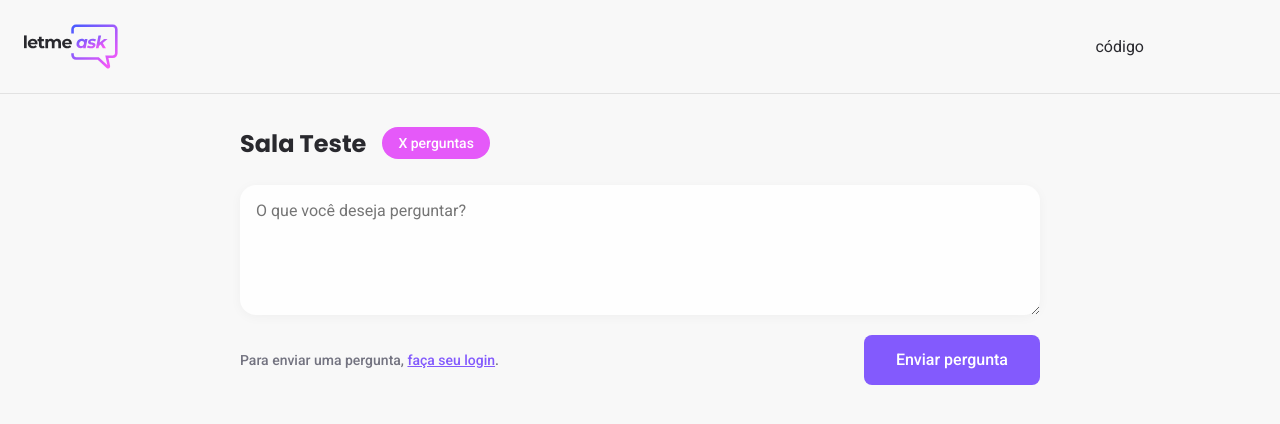
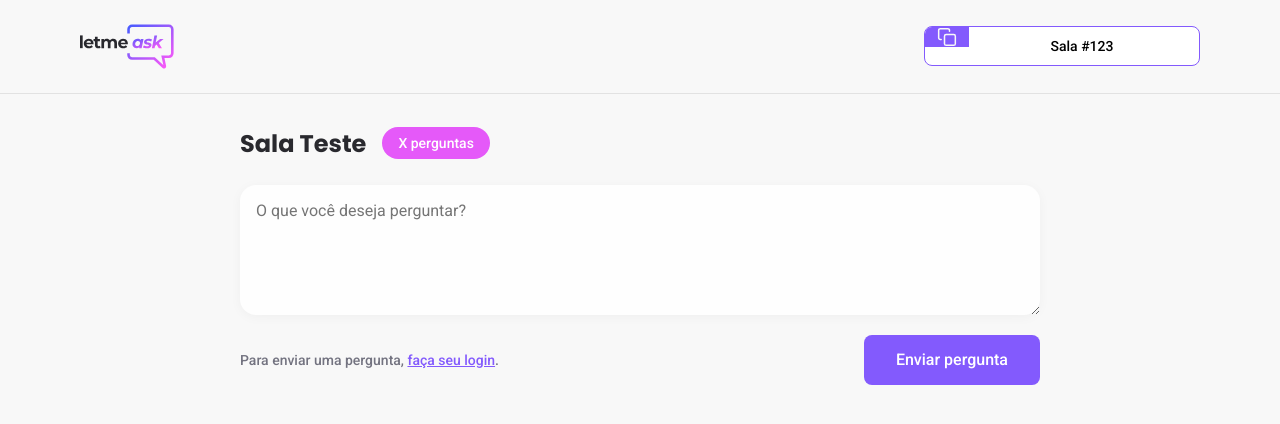
Before and after one commit to henriquecrono/let-me-ask, a React (Create React App) app: page /rooms/1 in a window 1280 px wide. Shown: the top 424 px of the page. Built offline with nearby package versions, Linux system fonts and the light colour scheme; no server answers.

Commit message:
create component RoomCode

```diff
--- /dev/null
+++ b/src/components/RoomCode/index.tsx
@@ -0,0 +1,28 @@
+import copyImg from '../../assets/images/copy.svg';
+
+import '../../styles/roomCode.scss';
+
+
+type RoomCodeProps = {
+  code: string;
+};
+
+const RoomCode = (props: RoomCodeProps) => {
+  const copyRoomCodeToClipboard = () => {
+    navigator.clipboard.writeText(props.code);
+  };
+
+  return (
+    <button className="room-code" onClick={copyRoomCodeToClipboard}>
+      <div>
+        <img src={copyImg} alt="Copy room code" />
+      </div>
+
+      <span>Sala #{props.code}</span>
+    </button>
+  );
+};
+
+export {
+  RoomCode
+};
--- a/src/pages/Room/index.tsx
+++ b/src/pages/Room/index.tsx
@@ -1,4 +1,5 @@
 import { Button } from '../../components/Button';
+import { RoomCode } from '../../components/RoomCode';
 
 import logoImg from '../../assets/images/logo.svg';
 
@@ -12,7 +13,7 @@ const Room = () => {
         <div className="content">
           <img src={logoImg} alt="Let Me Ask" />
 
-          <div>código</div>
+          <RoomCode code="123" />
         </div>
       </header>
 
--- a/src/styles/room.scss
+++ b/src/styles/room.scss
@@ -5,7 +5,7 @@
 
     .content {
       max-width: 1120px;
-      margin: 0;
+      margin: 0 auto;
 
       display: flex;
       justify-content: space-between;
--- /dev/null
+++ b/src/styles/roomCode.scss
@@ -0,0 +1,36 @@
+.room-code {
+  height: 40px;
+  border-radius: 8px;
+
+  overflow: hidden;
+
+  background: #FFFFFF;
+  border: 1px solid #835AFD;
+
+  cursor: pointer;
+
+  display: flex;
+
+  div {
+    background: #835AFD;
+
+    padding: 0 12px;
+
+    display: flex;
+    justify-content: center;
+    align-items: center;
+  }
+
+  span {
+    display: block;
+
+    flex: 1;
+    align-self: center;
+
+    padding: 0 16px 0 12px;
+    width: 230px;
+
+    font-size: 14px;
+    font-weight: 500;
+  }
+}
```
